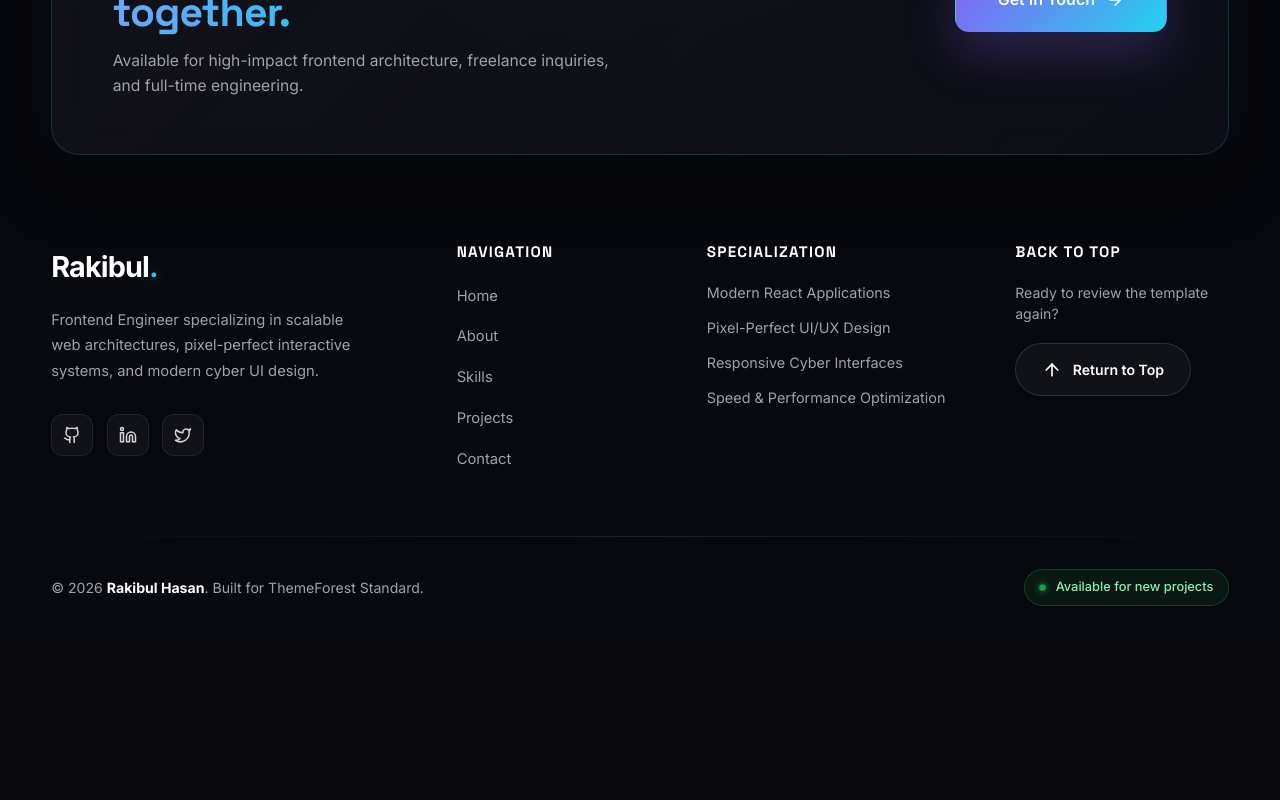
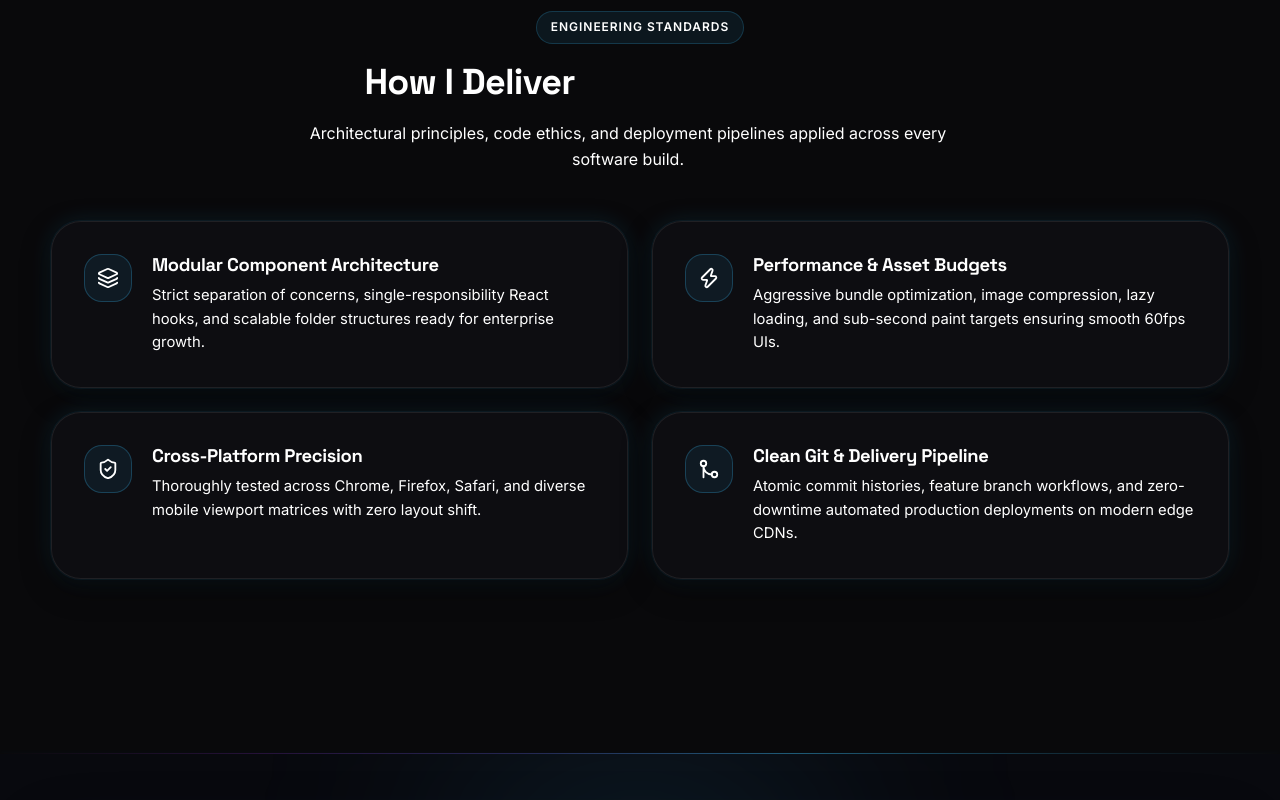
Before and after one commit to RH247/rakibul-portfolio-react, a React (Vite) app: page /projects in a window 1280 px wide. Shown: the part 2100-2900 px from the top of the page. Before the commit the page ends 2746 px from the top, so only its background shows below. Built offline with nearby package versions, Linux system fonts and the light colour scheme.

Commit message:
feat: enhance standalone projects page with full-width sleek dividers and engineering standards

```diff
--- a/src/data/portfolioData.js
+++ b/src/data/portfolioData.js
@@ -251,3 +251,42 @@ export const skillsPageData = {
     ],
   },
 };
+
+
+/* ==========================================================================
+   PROJECTS PAGE STANDALONE DATA
+   ========================================================================== */
+export const projectsPageData = {
+  architectureSection: {
+    badge: "ENGINEERING STANDARDS",
+    title: "How I Deliver",
+    titleHighlight: "Production Projects",
+    description: "Architectural principles, code ethics, and deployment pipelines applied across every software build.",
+    standards: [
+      {
+        id: "arch-1",
+        iconName: "Layers",
+        title: "Modular Component Architecture",
+        desc: "Strict separation of concerns, single-responsibility React hooks, and scalable folder structures ready for enterprise growth."
+      },
+      {
+        id: "arch-2",
+        iconName: "Zap",
+        title: "Performance & Asset Budgets",
+        desc: "Aggressive bundle optimization, image compression, lazy loading, and sub-second paint targets ensuring smooth 60fps UIs."
+      },
+      {
+        id: "arch-3",
+        iconName: "ShieldCheck",
+        title: "Cross-Platform Precision",
+        desc: "Thoroughly tested across Chrome, Firefox, Safari, and diverse mobile viewport matrices with zero layout shift."
+      },
+      {
+        id: "arch-4",
+        iconName: "GitMerge",
+        title: "Clean Git & Delivery Pipeline",
+        desc: "Atomic commit histories, feature branch workflows, and zero-downtime automated production deployments on modern edge CDNs."
+      }
+    ]
+  }
+};
--- a/src/pages/ProjectsPage.jsx
+++ b/src/pages/ProjectsPage.jsx
@@ -1,14 +1,75 @@
 import React from "react";
 import Projects from "../components/Projects";
+import { projectsPageData } from "../data/portfolioData";
+import { Layers, Zap, ShieldCheck, GitMerge } from "lucide-react";
+
+// Safe icon dictionary
+const standardIcons = {
+  Layers,
+  Zap,
+  ShieldCheck,
+  GitMerge,
+};
 
 /**
  * ProjectsPage Component
- * Standalone projects gallery route page wrapped inside standardized layout container.
+ * Standalone portfolio gallery showcasing filterable client builds,
+ * interactive project showcases, full-width sleek dividers, and production standards.
  */
 export default function ProjectsPage() {
+  const { architectureSection } = projectsPageData || {};
+
   return (
     <div className="page-content projects-page-wrapper">
+      {/* 1. Core Projects Gallery (Untouched & 100% Intact) */}
       <Projects />
+
+      {/* 2. Full-Width Sleek Gradient Divider (Outside container for true 100% width) */}
+      <div className="projects-page__separator" aria-hidden="true"></div>
+
+      {/* 3. Engineering Standards Section */}
+      <div className="container">
+        <section className="projects-standards-section">
+          <div className="projects-standards__header">
+            <span className="projects-standards__badge">
+              {architectureSection?.badge}
+            </span>
+            <h2 className="projects-standards__title">
+              {architectureSection?.title}{" "}
+              <span>{architectureSection?.titleHighlight}</span>
+            </h2>
+            <p className="projects-standards__desc">
+              {architectureSection?.description}
+            </p>
+          </div>
+
+          <div className="projects-standards__grid">
+            {architectureSection?.standards?.map((item) => {
+              const IconComp = standardIcons[item.iconName] || Layers;
+              return (
+                <div
+                  className="projects-standard__card card card--glass"
+                  key={item.id}
+                >
+                  <div className="projects-standard__icon-box">
+                    <IconComp size={22} aria-hidden="true" />
+                  </div>
+                  <div className="projects-standard__content">
+                    <h3 className="projects-standard__heading">{item.title}</h3>
+                    <p className="projects-standard__text">{item.desc}</p>
+                  </div>
+                </div>
+              );
+            })}
+          </div>
+        </section>
+      </div>
+
+      {/* 4. Full-Width Sleek Baseline Separator (Above Footer) */}
+      <div
+        className="projects-page__separator projects-page__separator--bottom"
+        aria-hidden="true"
+      ></div>
     </div>
   );
 }
--- a/src/styles/main.css
+++ b/src/styles/main.css
@@ -33,6 +33,7 @@
 /* 5. Standalone Route Pages */
 @import "./pages/about-page.css";
 @import "./pages/skills-page.css";
+@import './pages/projects-page.css';
 
 /* 6. Global Responsive Overrides (Must load last) */
 @import "./responsive.css";
--- /dev/null
+++ b/src/styles/pages/projects-page.css
@@ -0,0 +1,160 @@
+/* ==========================================================================
+   PROJECTS PAGE STANDALONE STYLES (projects-page.css)
+   ========================================================================== */
+
+.projects-page-wrapper {
+  position: relative;
+  width: 100%;
+}
+
+/* --------------------------------------------------------------------------
+   1. FULL-WIDTH SLEEK NEON SEPARATORS (Guaranteed 100% Viewport Width)
+   Exact subtle glow and opacity matching Skills & About pages
+   -------------------------------------------------------------------------- */
+.projects-page__separator {
+  width: 100% !important;
+  height: 1px !important;
+  margin: 4.5rem 0 3.5rem 0;
+  display: block !important;
+  position: relative !important;
+  z-index: 5 !important;
+  border: none !important;
+  background: linear-gradient(
+    90deg,
+    transparent 0%,
+    rgba(147, 51, 234, 0.2) 20%,
+    rgba(99, 102, 241, 0.3) 40%,
+    rgba(56, 189, 248, 0.45) 62%,
+    rgba(56, 189, 248, 0.2) 82%,
+    transparent 100%
+  ) !important;
+  box-shadow: 0 0 4px rgba(56, 189, 248, 0.08) !important;
+}
+
+.projects-page__separator--bottom {
+  margin-top: 4.5rem;
+  margin-bottom: 0;
+}
+
+/* --------------------------------------------------------------------------
+   2. ENGINEERING STANDARDS & ARCHITECTURE SECTION
+   -------------------------------------------------------------------------- */
+.projects-standards-section {
+  position: relative;
+  z-index: 2;
+  margin-bottom: 2rem;
+}
+
+.projects-standards__header {
+  text-align: center;
+  max-width: 680px;
+  margin: 0 auto 3rem auto;
+}
+
+.projects-standards__badge {
+  display: inline-flex;
+  align-items: center;
+  padding: 0.35rem 0.85rem;
+  font-size: 0.75rem;
+  font-weight: 600;
+  letter-spacing: 0.08em;
+  color: var(--color-primary);
+  background: rgba(56, 189, 248, 0.08);
+  border: 1px solid rgba(56, 189, 248, 0.2);
+  border-radius: var(--radius-full);
+  margin-bottom: 1rem;
+}
+
+.projects-standards__title {
+  font-size: 2.25rem;
+  font-weight: 700;
+  color: var(--text-primary);
+  line-height: 1.25;
+  margin-bottom: 1rem;
+}
+
+.projects-standards__title span {
+  background: linear-gradient(135deg, var(--color-primary), var(--color-secondary));
+  -webkit-background-clip: text;
+  -webkit-text-fill-color: transparent;
+}
+
+.projects-standards__desc {
+  font-size: 1rem;
+  color: var(--text-secondary);
+  line-height: 1.6;
+}
+
+/* Grid Layout */
+.projects-standards__grid {
+  display: grid;
+  grid-template-columns: repeat(2, 1fr);
+  gap: 1.5rem;
+}
+
+.projects-standard__card {
+  padding: 2rem;
+  display: flex;
+  align-items: flex-start;
+  gap: 1.25rem;
+  border-radius: var(--radius-lg);
+  transition: transform var(--transition-normal), border-color var(--transition-normal);
+}
+
+.projects-standard__card:hover {
+  transform: translateY(-4px);
+  border-color: rgba(56, 189, 248, 0.35);
+}
+
+.projects-standard__icon-box {
+  flex-shrink: 0;
+  width: 48px;
+  height: 48px;
+  border-radius: var(--radius-md);
+  background: rgba(56, 189, 248, 0.08);
+  border: 1px solid rgba(56, 189, 248, 0.25);
+  display: flex;
+  align-items: center;
+  justify-content: center;
+  color: var(--color-primary);
+}
+
+.projects-standard__content {
+  flex: 1;
+}
+
+.projects-standard__heading {
+  font-size: 1.15rem;
+  font-weight: 600;
+  color: var(--text-primary);
+  margin-bottom: 0.5rem;
+}
+
+.projects-standard__text {
+  font-size: 0.925rem;
+  color: var(--text-secondary);
+  line-height: 1.6;
+}
+
+/* --------------------------------------------------------------------------
+   3. RESPONSIVE BREAKPOINTS
+   -------------------------------------------------------------------------- */
+@media (max-width: 992px) {
+  .projects-standards__grid {
+    grid-template-columns: 1fr;
+  }
+}
+
+@media (max-width: 768px) {
+  .projects-page__separator {
+    margin: 2.5rem 0 2rem 0;
+  }
+
+  .projects-standards__title {
+    font-size: 1.75rem;
+  }
+
+  .projects-standard__card {
+    padding: 1.5rem;
+  }
+}
```
